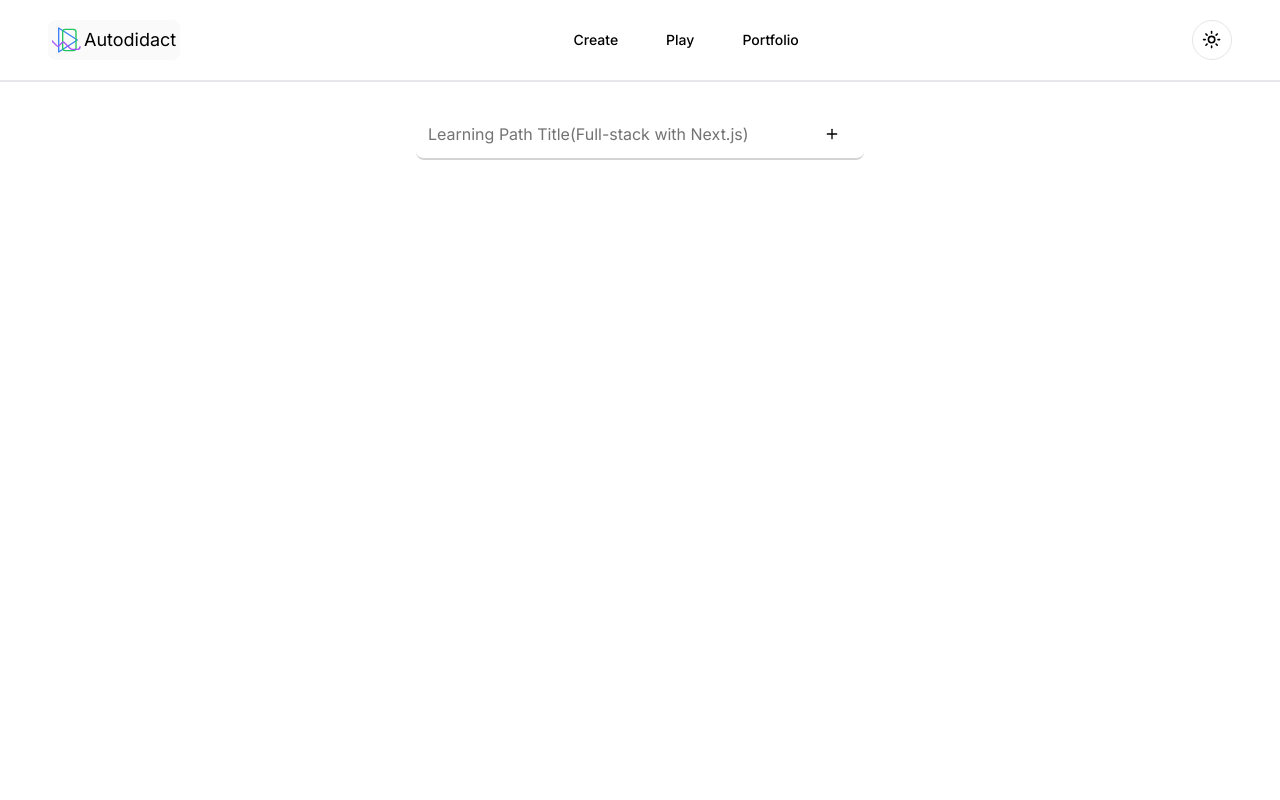
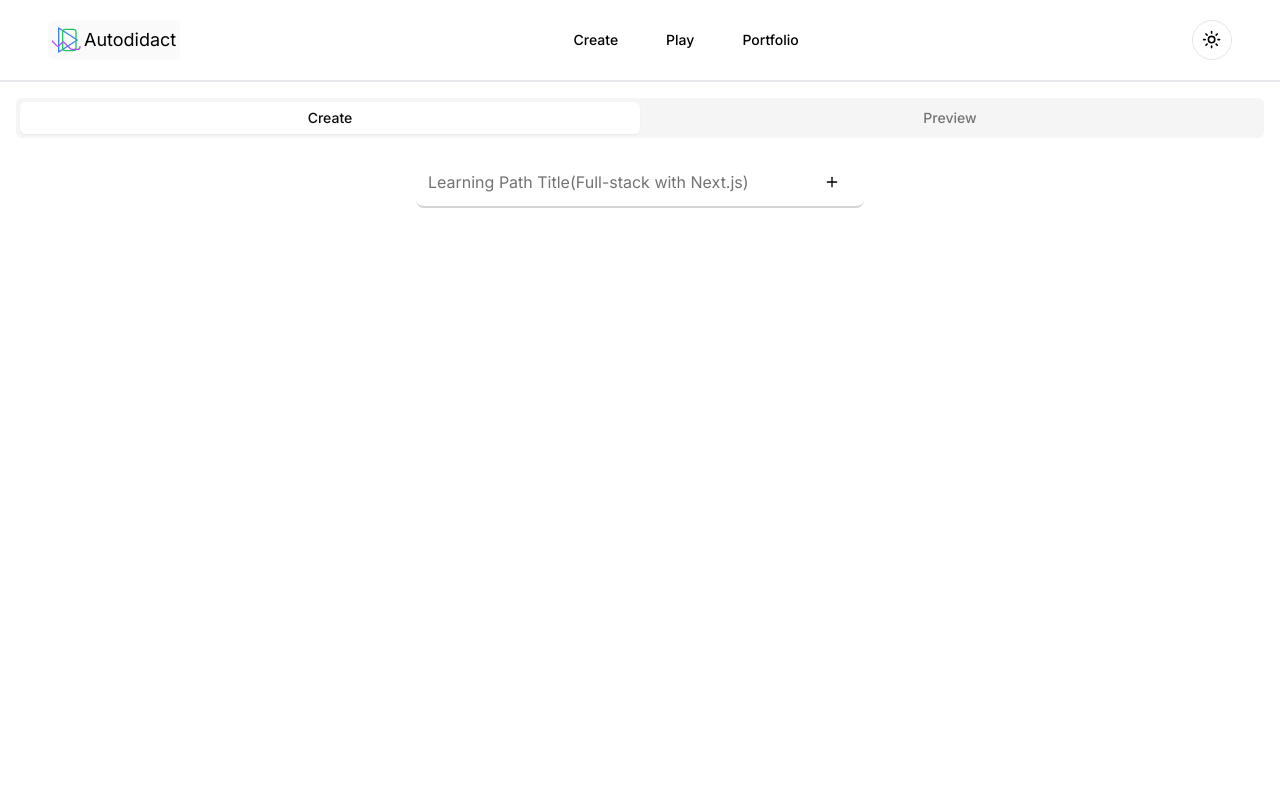
Before and after one commit to san-poon/nexus-adept, a Next.js app: page /feature-category-hierarchy/create in a window 1280 px wide. Shown: the top 800 px of the page. Built offline with nearby package versions, Linux system fonts and the light colour scheme.

Commit message:
Add HierarchyTabs for "create" and "preview" mode

```diff
--- a/app/feature-category-hierarchy/components/CategoryHierarchyEditor.tsx
+++ b/app/feature-category-hierarchy/components/HierarchyEditor.tsx
@@ -5,6 +5,7 @@ import { v4 as uuidv4 } from 'uuid';
 import { HierarchyData, HierarchyTreeData } from '../lib/types'
 import HierarchyRootTitle from "./HierarchyTitle";
 import HierarchyTree from "./HierarchyTree";
+import HierarchyTabs from "./HierarchyTabs";
 
 const initialID = uuidv4();
 const initialHierarchy: HierarchyTreeData = {
@@ -16,7 +17,7 @@ const initialHierarchy: HierarchyTreeData = {
     }
 };
 
-export default function CategoryHierarchyEditor() {
+export default function HierarchyEditor() {
     const [hierarchies, setHierarchies] = useState<HierarchyTreeData>(initialHierarchy);
 
     const handleChildCategoryInsert = (parentID: string) => {
@@ -119,6 +120,7 @@ export default function CategoryHierarchyEditor() {
 
     return (
         <div className="m-4 min-h-screen">
+            <HierarchyTabs hierarchies={hierarchies}>
                 <div className="flex item-center justify-center">
                     <HierarchyRootTitle
                         category={root}
@@ -140,6 +142,7 @@ export default function CategoryHierarchyEditor() {
                         />
                     ))}
                 </ul>
+            </HierarchyTabs>
         </div>
     );
 }
--- a/app/feature-category-hierarchy/components/CategoryHierarchyTabs.tsx
+++ b/app/feature-category-hierarchy/components/HierarchyTabs.tsx
@@ -4,8 +4,9 @@ import {
     TabsList,
     TabsTrigger,
 } from '@/components/ui/tabs';
+import { HierarchyTreeData } from '../lib/types';
 
-export default function CategoryTabs({ children, hierarchies }: { children: React.ReactNode, hierarchies: any }) {
+export default function HierarchyTabs({ children, hierarchies }: { children: React.ReactNode, hierarchies: HierarchyTreeData }) {
     return (
         <Tabs defaultValue="create" >
             <TabsList className="grid w-full grid-cols-2 sticky top-0 z-50">
@@ -16,7 +17,7 @@ export default function CategoryTabs({ children, hierarchies }: { children: Reac
                 {children}
             </TabsContent>
             <TabsContent value="preview">
-                {/* <HierarchyPreview hierarchies={hierarchies} /> */}
+                {/* This is where we need to load React Flow with 'hierarchies data' or 'hierarchiesNodes data' */}
             </TabsContent>
         </Tabs>
     )
--- a/app/feature-category-hierarchy/create/page.tsx
+++ b/app/feature-category-hierarchy/create/page.tsx
@@ -1,7 +1,7 @@
-import CategoryHierarchyEditor from "../components/CategoryHierarchyEditor";
+import HierarchyEditor from "../components/HierarchyEditor";
 
 export default function CategoryHierarchyPage() {
     return (
-        <CategoryHierarchyEditor />
+        <HierarchyEditor />
     )
 }
```
Also changed, not shown: app/feature-category-hierarchy/components/HierarchyPreview.tsx (renamed from app/feature-category-hierarchy/components/CategoryHierarchyPreview.tsx, +1 -6 lines). Lines whose indentation alone changed are shown as unchanged.
